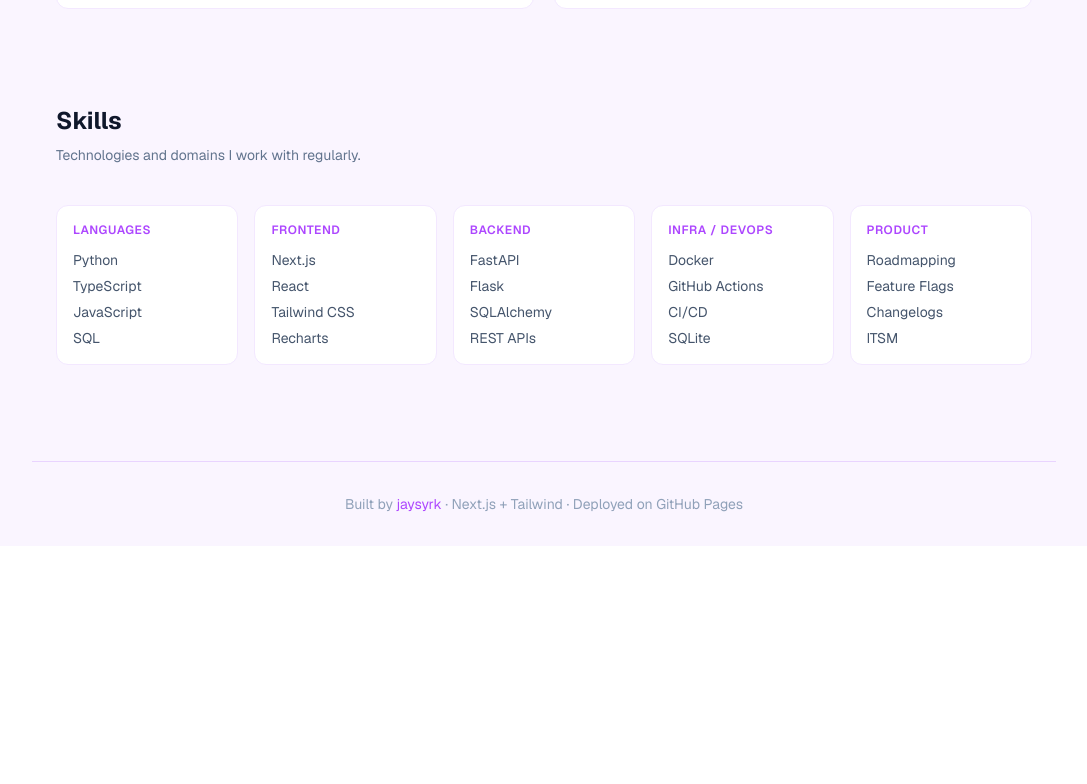
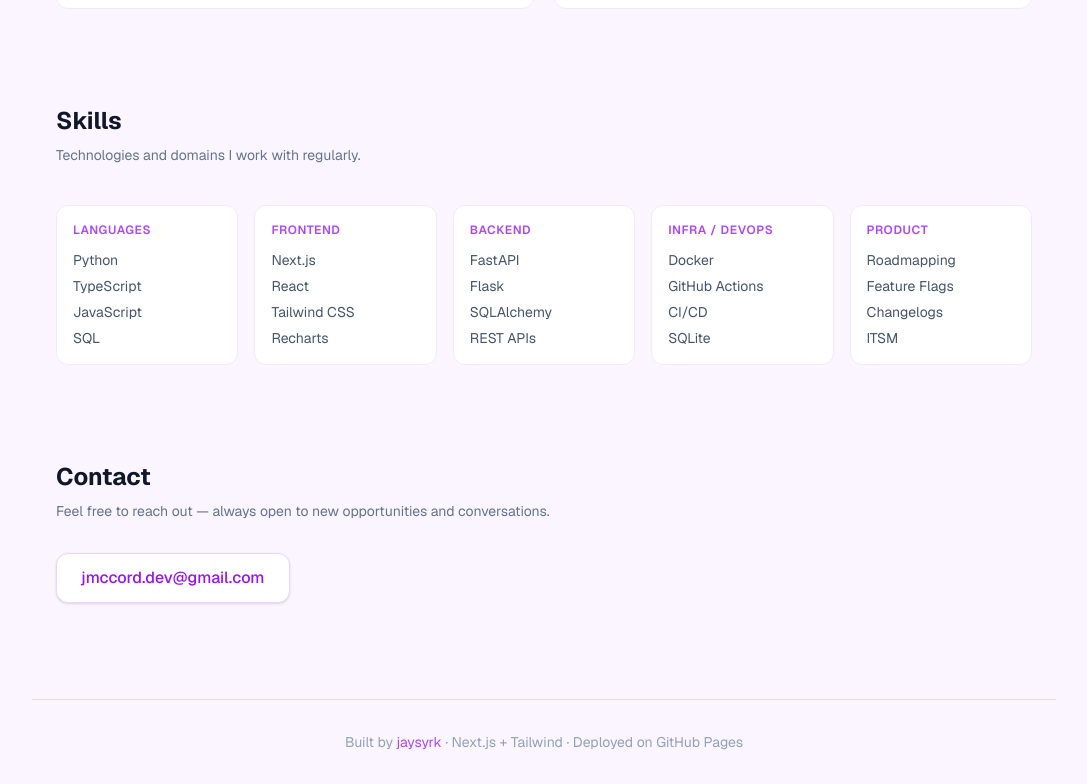
Before and after one commit to jaysyrk/jaysyrk.github.io, a Next.js app: page / in a window 1280 px wide. Shown: the part 1581-2365 px from the top of the page, without its empty margins (96-1183 px from the left). Before the commit the page ends 2127 px from the top, so only its background shows below. Built offline with nearby package versions, Linux system fonts and the light colour scheme.

Commit message:
Add contact section

```diff
--- a/app/page.tsx
+++ b/app/page.tsx
@@ -90,6 +90,7 @@ export default function Home() {
         <div className="flex gap-6 text-sm text-slate-500">
           <a href="#projects" className="hover:text-purple-600 transition-colors">Projects</a>
           <a href="#skills" className="hover:text-purple-600 transition-colors">Skills</a>
+          <a href="#contact" className="hover:text-purple-600 transition-colors">Contact</a>
           <a
             href="https://github.com/jaysyrk"
             target="_blank"
@@ -200,6 +201,18 @@ export default function Home() {
         </div>
       </section>
 
+      {/* Contact */}
+      <section id="contact" className="max-w-5xl mx-auto px-6 pb-24">
+        <h2 className="text-2xl font-bold mb-2 text-slate-900">Contact</h2>
+        <p className="text-slate-500 text-sm mb-8">Feel free to reach out — always open to new opportunities and conversations.</p>
+        <a
+          href="mailto:jmccord.dev@gmail.com"
+          className="inline-flex items-center gap-2 px-6 py-3 bg-white border border-purple-200 hover:border-purple-400 hover:bg-purple-50 rounded-xl text-purple-600 font-medium transition-colors shadow-sm"
+        >
+          jmccord.dev@gmail.com
+        </a>
+      </section>
+
       {/* Footer */}
       <footer className="border-t border-purple-200 px-6 py-8 text-center text-sm text-slate-400 max-w-5xl mx-auto">
         <p>
```
